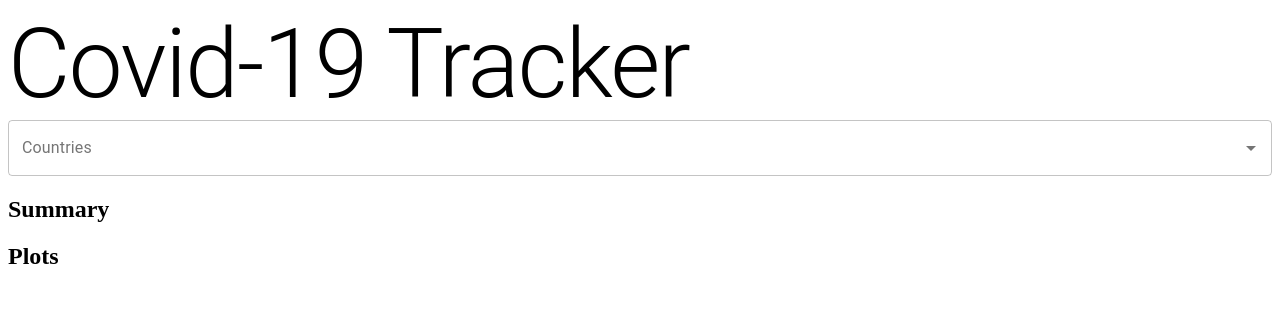
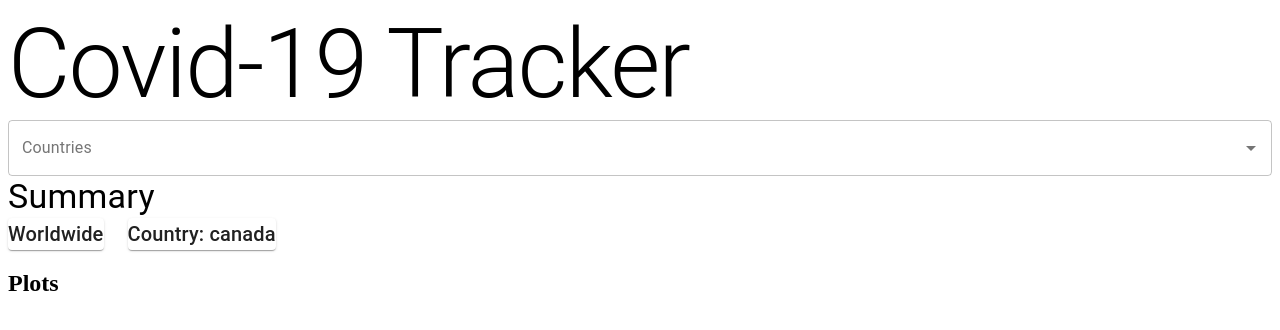
Before and after one commit to jyotirsai/react-covid-tracker, a React (Create React App) app: page / in a window 1280 px wide. Shown: the top 330 px of the page. Built offline with nearby package versions, Linux system fonts and the light colour scheme; no server answers.

Commit message:
data passed to summary

```diff
--- a/src/components/Summary.js
+++ b/src/components/Summary.js
@@ -1,9 +1,27 @@
 import React from "react";
+import { Typography, Grid, Paper } from "@material-ui/core";
 
-const Summary = () => {
+const Summary = (props) => {
   return (
     <div>
-      <h2>Summary</h2>
+      <Typography variant="h4">Summary</Typography>
+      <Grid container spacing={3}>
+        <Grid item>
+          <Paper>
+            <Typography variant="h6">Worldwide</Typography>
+          </Paper>
+        </Grid>
+        <Grid item>
+          <Paper>
+            <Typography variant="h6">
+              Country: {props.selectedCountry}
+            </Typography>
+            {typeof props.summary.Countries !== "undefined"
+              ? props.summary.Countries[0].TotalConfirmed
+              : null}
+          </Paper>
+        </Grid>
+      </Grid>
     </div>
   );
 };
```
